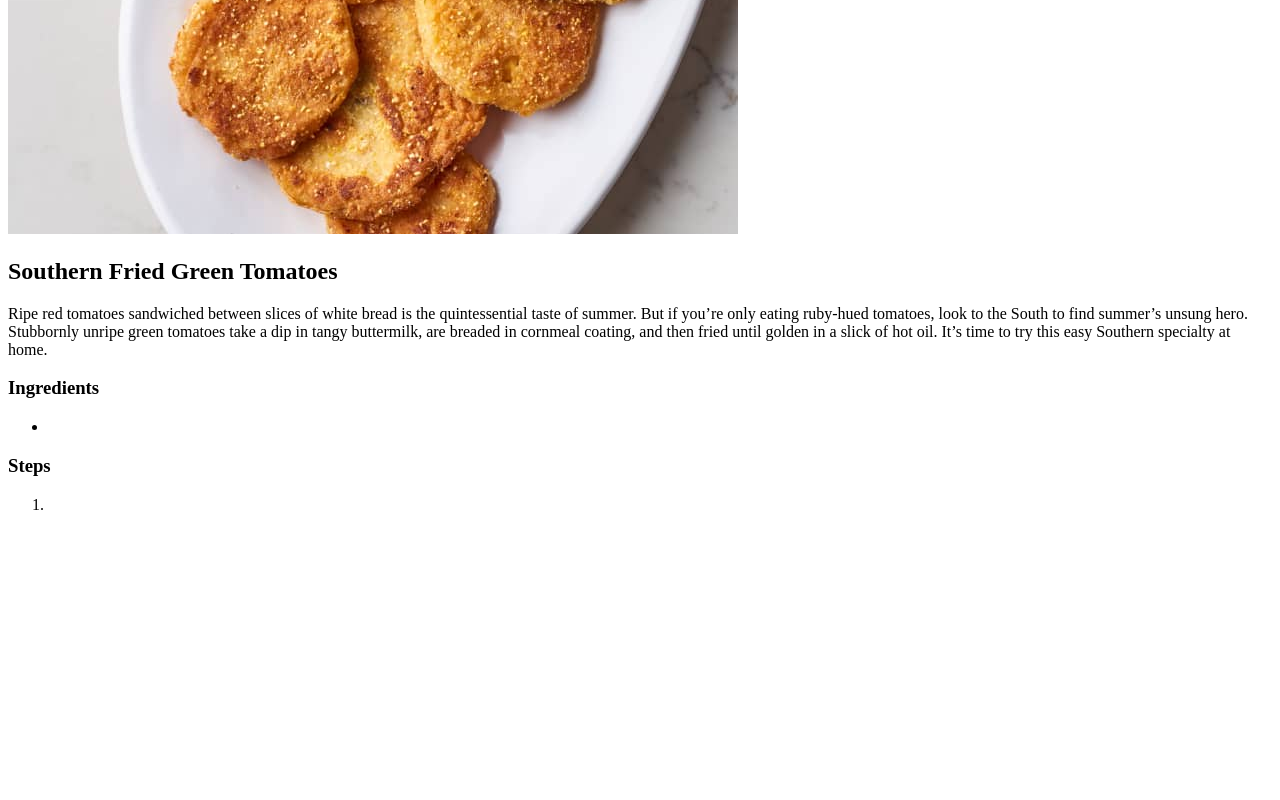
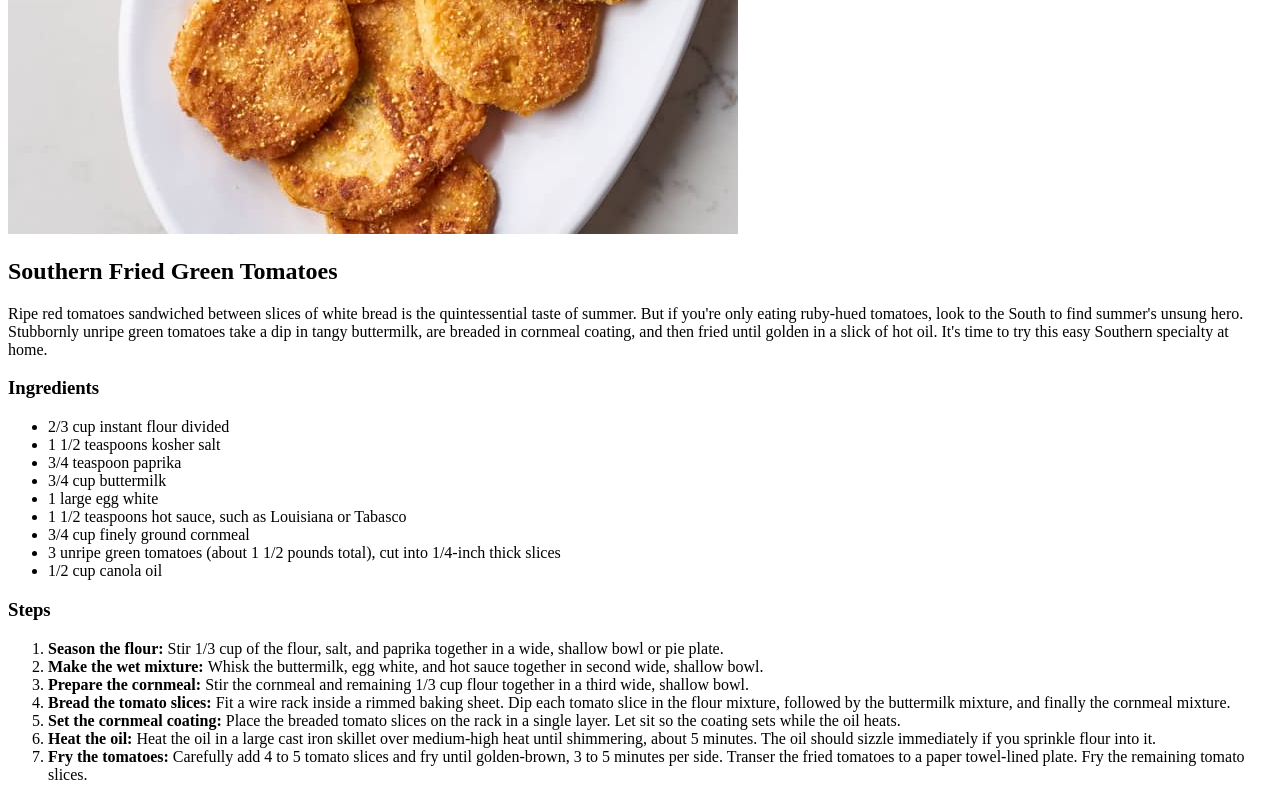
Before and after one commit to gjetson/odin-recipes, a plain HTML site: page fried_green_toms.html in a window 1280 px wide. Shown: the part 759-1559 px from the top of the page. Before the commit the page ends 1289 px from the top, so only its background shows below. Drawn offline with Linux system fonts and the light colour scheme.

Commit message:
Fried green Tomatoes recipe is complete.

```diff
--- a/fried_green_toms.html
+++ b/fried_green_toms.html
@@ -14,18 +14,53 @@
 
     <h2>Southern Fried Green Tomatoes</h2>
     <p>
-        Ripe red tomatoes sandwiched between slices of white bread is the quintessential taste of summer. But if you’re
-        only eating ruby-hued tomatoes, look to the South to find summer’s unsung hero. Stubbornly unripe green tomatoes
+        Ripe red tomatoes sandwiched between slices of white bread is the quintessential taste of summer. But if you're
+        only eating ruby-hued tomatoes, look to the South to find summer's unsung hero. Stubbornly unripe green tomatoes
         take a dip in tangy buttermilk, are breaded in cornmeal coating, and then fried until golden in a slick of hot
-        oil. It’s time to try this easy Southern specialty at home.
+        oil. It's time to try this easy Southern specialty at home.
     </p>
     <h3>Ingredients</h3>
     <ul>
-        <li></li>
+        <li>2/3 cup instant flour divided</li>
+        <li>1 1/2 teaspoons kosher salt</li>
+        <li>3/4 teaspoon paprika</li>
+        <li>3/4 cup buttermilk</li>
+        <li>1 large egg white</li>
+        <li>1 1/2 teaspoons hot sauce, such as Louisiana or Tabasco</li>
+        <li>3/4 cup finely ground cornmeal</li>
+        <li>3 unripe green tomatoes (about 1 1/2 pounds total), cut into 1/4-inch thick slices</li>
+        <li>1/2 cup canola oil</li>
     </ul>
     <h3>Steps</h3>
     <ol>
-        <li></li>
+        <li>
+            <strong>Season the flour: </strong>Stir 1/3 cup of the flour, salt, and paprika together in a wide, shallow
+            bowl or pie plate.
+        </li>
+        <li>
+            <strong>Make the wet mixture: </strong>Whisk the buttermilk, egg white, and hot sauce together in second
+            wide, shallow bowl.
+        </li>
+        <li>
+            <strong>Prepare the cornmeal: </strong>Stir the cornmeal and remaining 1/3 cup flour together in a third
+            wide, shallow bowl.
+        </li>
+        <li>
+            <strong>Bread the tomato slices: </strong>Fit a wire rack inside a rimmed baking sheet. Dip each tomato
+            slice in the flour mixture, followed by the buttermilk mixture, and finally the cornmeal mixture.
+        </li>
+        <li>
+            <strong>Set the cornmeal coating: </strong>Place the breaded tomato slices on the rack in a single layer.
+            Let sit so the coating sets while the oil heats.
+        </li>
+        <li>
+            <strong>Heat the oil: </strong>Heat the oil in a large cast iron skillet over medium-high heat until
+            shimmering, about 5 minutes. The oil should sizzle immediately if you sprinkle flour into it.
+        </li>
+        <li>
+            <strong>Fry the tomatoes: </strong>Carefully add 4 to 5 tomato slices and fry until golden-brown, 3 to 5
+            minutes per side. Transer the fried tomatoes to a paper towel-lined plate. Fry the remaining tomato slices.
+        </li>
     </ol>
 </body>
 
```
